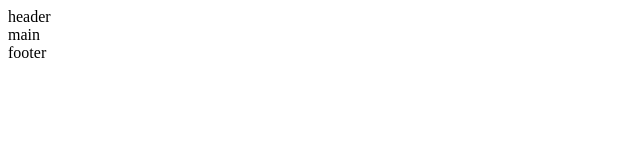
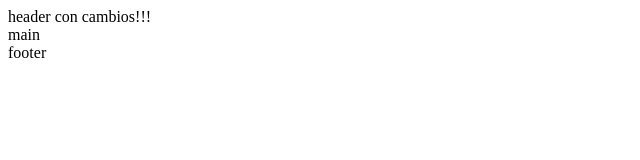
Before and after one commit to sebastian-yabiku/proyecto-prueba, a plain HTML site: page index.html in a window 1280 px wide. Shown: the whole page, without its empty margins (0-640 px from the left). Drawn offline with Linux system fonts and the light colour scheme.

Commit message:
se realizaron cambios en el home

```diff
--- a/index.html
+++ b/index.html
@@ -8,7 +8,7 @@
 </head>
 <body>
     <header>
-        header
+        header con cambios!!!
     </header>
     <main>
         main
```
